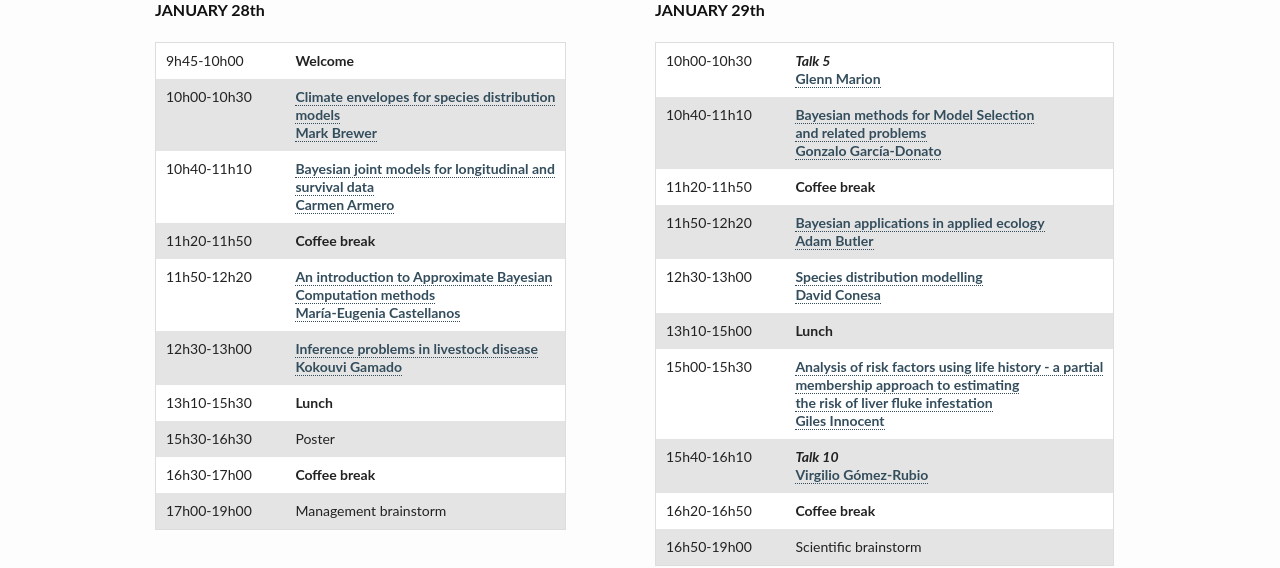
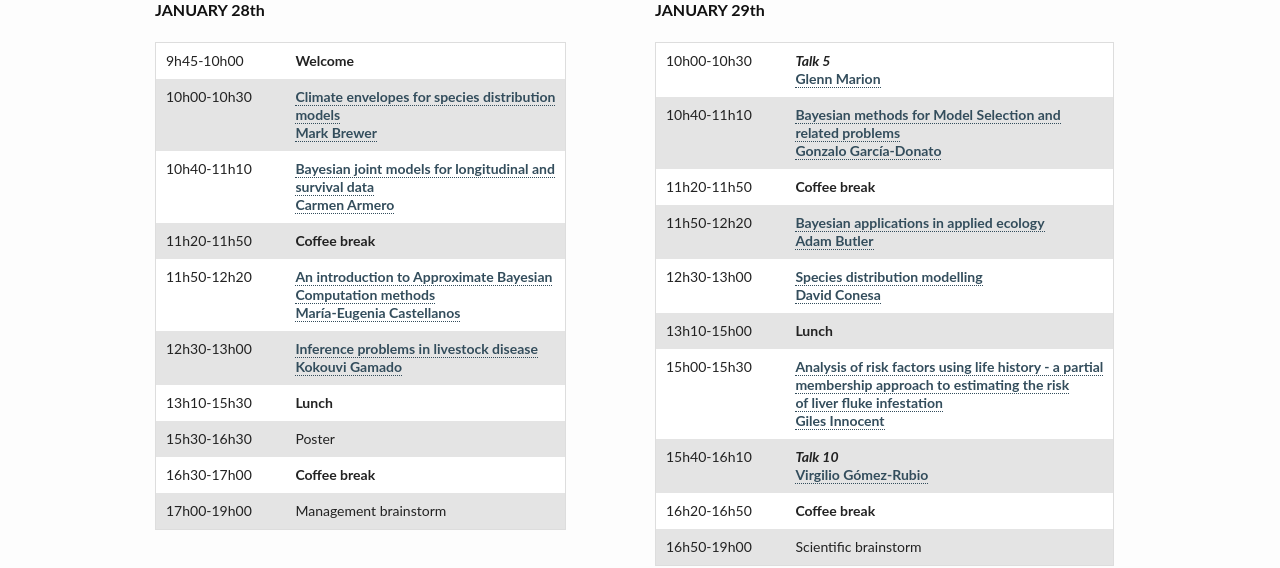
Before and after one commit to VABAR/VABAR.github.io, a Jekyll site: the page built from _posts/events/2015-12-17-ScoVa16.md, in a window 1280 px wide. Shown: the part 412-980 px from the top of the page. Built offline with Jekyll 4.4.1, drawn with Linux system fonts in a browser that asks for light colours.

Commit message:
Update 2015-12-17-ScoVa16.md

```diff
--- a/_posts/events/2015-12-17-ScoVa16.md
+++ b/_posts/events/2015-12-17-ScoVa16.md
@@ -36,12 +36,12 @@ ScoVa16 will be held at the Faculty of Mathematics of the Universitat de Valènc
 **JANUARY 29th**
 
 10h00-10h30 || **_Talk 5_** <br>[Glenn Marion](http://www.bioss.ac.uk/people/glenn.html)
-10h40-11h10 || [Bayesian methods for Model Selection <br> and related problems]({{ site.url }}/assets/scova16/Gonzalo-Abstract.pdf)<br>[Gonzalo García-Donato](http://www.uclm.es/profesorado/garcia-donato/)
+10h40-11h10 || [Bayesian methods for Model Selection and <br> related problems]({{ site.url }}/assets/scova16/Gonzalo-Abstract.pdf)<br>[Gonzalo García-Donato](http://www.uclm.es/profesorado/garcia-donato/)
 11h20-11h50 || **Coffee break**
 11h50-12h20 || [Bayesian applications in applied ecology]({{ site.url }}/assets/scova16/Butler-Abstract.pdf)<br>[Adam Butler](http://www.bioss.ac.uk/people/adam.html)
 12h30-13h00 || [Species distribution modelling]({{ site.url }}/assets/scova16/Conesa-Abstract.pdf)<br>[David Conesa](http://www.geeitema.org/conesa/)
 13h10-15h00 || **Lunch**
-15h00-15h30 || [Analysis of risk factors using life history - a partial <br> membership approach to estimating  <br> the risk of liver fluke infestation]({{ site.url }}/assets/scova16/Innocent-Abstract.pdf)<br>[Giles Innocent](http://www.bioss.ac.uk/people/giles.html)
+15h00-15h30 || [Analysis of risk factors using life history - a partial <br> membership approach to estimating the risk <br> of liver fluke infestation]({{ site.url }}/assets/scova16/Innocent-Abstract.pdf)<br>[Giles Innocent](http://www.bioss.ac.uk/people/giles.html)
 15h40-16h10 || **_Talk 10_**<br>[Virgilio Gómez-Rubio](http://www.uclm.es/profesorado/vgomez/)
 16h20-16h50 || **Coffee break**
 16h50-19h00 || Scientific brainstorm
```
